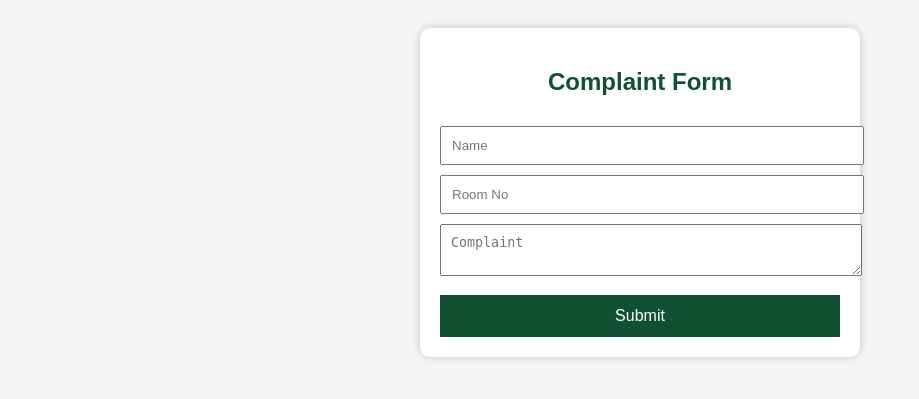
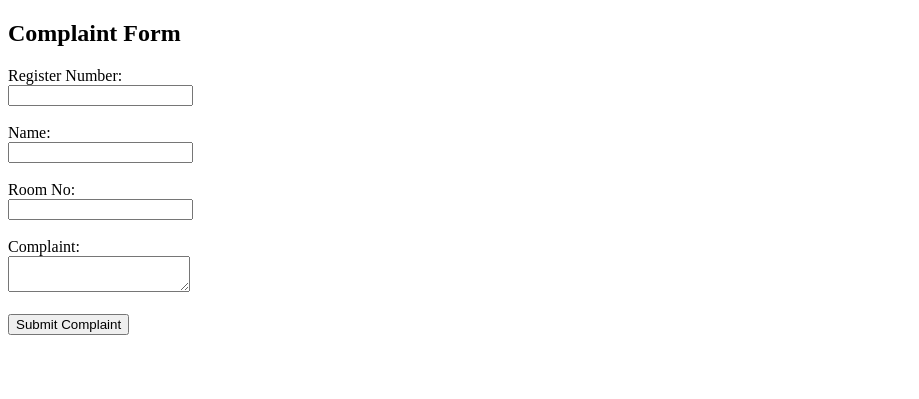
Before and after one commit to srinithisivanantham/hostel-chatbot, a Flask app: page /complaint in a window 1280 px wide. Shown: the top 399 px of the page, without its empty margins (0-919 px from the left). Run offline with Flask 3, Linux system fonts and the light colour scheme.

Commit message:
Fixed complaint form register number and submission

```diff
--- a/app.py
+++ b/app.py
@@ -16,7 +16,6 @@ def init_db():
     conn = sqlite3.connect(DB_PATH)
     cursor = conn.cursor()
 
-    # Leave table with Register Number
     cursor.execute("""
         CREATE TABLE IF NOT EXISTS leave_applications (
             id INTEGER PRIMARY KEY AUTOINCREMENT,
@@ -29,7 +28,6 @@ def init_db():
         )
     """)
 
-    # Complaint table with Register Number
     cursor.execute("""
         CREATE TABLE IF NOT EXISTS complaints (
             id INTEGER PRIMARY KEY AUTOINCREMENT,
@@ -55,19 +53,19 @@ def home():
 def chatbot():
     msg = request.args.get("msg", "").lower()
 
-    if "hi" in msg or "hello" in msg:
-        return "Hello! Welcome to PKR Hostel 😊"
+    if "hi" in msg or "hello" in msg or "hey" in msg:
+        return "Hello! Welcome to PKR Hostel 😊 How can I hel you?"
 
-    elif "rules" in msg or "hostel rules" in msg:
+    elif "hostel rules" in msg or "rules" in msg:
         return "• Entry before 9 PM<br>• Maintain silence<br>• No outsiders allowed"
 
-    elif "food" in msg or "mess" in msg or "menu" in msg:
+    elif "mess menu" in msg or "food" in msg or "menu" in msg:
         return "Breakfast: Idli/Dosa<br>Lunch: Rice, Sambar<br>Dinner: Chapati"
 
-    elif "leave" in msg or "apply leave" in msg:
+    elif "leave" in msg:
         return "Apply for leave here: <a href='/leave'>Leave Form</a>"
 
-    elif "complaint" in msg or "problem" in msg:
+    elif "complaint" in msg:
         return "Register complaint here: <a href='/complaint'>Complaint Form</a>"
 
     elif "warden" in msg:
@@ -143,13 +141,10 @@ def admin_dashboard():
 
     conn = sqlite3.connect(DB_PATH)
     cursor = conn.cursor()
-
     cursor.execute("SELECT * FROM leave_applications")
     leaves = cursor.fetchall()
-
     cursor.execute("SELECT * FROM complaints")
     complaints = cursor.fetchall()
-
     conn.close()
 
     return render_template(
--- a/templates/complaint.html
+++ b/templates/complaint.html
@@ -2,51 +2,27 @@
 <html>
 <head>
     <title>Complaint Form</title>
-    <meta name="viewport" content="width=device-width, initial-scale=1">
-    <style>
-        body {
-            font-family: Arial;
-            background: #f5f5f5;
-            padding: 20px;
-        }
-        form {
-            background: white;
-            padding: 20px;
-            border-radius: 10px;
-            max-width: 400px;
-            margin: auto;
-            box-shadow: 0 0 10px rgba(0,0,0,0.2);
-        }
-        h2 {
-            text-align: center;
-            color: #0f5132;
-        }
-        input, textarea {
-            width: 100%;
-            padding: 10px;
-            margin-top: 10px;
-        }
-        button {
-            width: 100%;
-            margin-top: 15px;
-            padding: 12px;
-            background: #0f5132;
-            color: white;
-            border: none;
-            font-size: 16px;
-        }
-    </style>
 </head>
 <body>
 
-<form method="post" action="/submit_complaint">
-    <h2>Complaint Form</h2>
+<h2>Complaint Form</h2>
 
-    <input type="text" name="name" placeholder="Name" required>
-    <input type="text" name="room_no" placeholder="Room No" required>
-    <textarea name="complaint" placeholder="Complaint" required></textarea>
+<form action="/submit_complaint" method="post">
 
-    <button type="submit">Submit</button>
+    <label>Register Number:</label><br>
+    <input type="text" name="register_no" required><br><br>
+
+    <label>Name:</label><br>
+    <input type="text" name="name" required><br><br>
+
+    <label>Room No:</label><br>
+    <input type="text" name="room_no" required><br><br>
+
+    <label>Complaint:</label><br>
+    <textarea name="complaint" required></textarea><br><br>
+
+    <button type="submit">Submit Complaint</button>
+
 </form>
 
 </body>
```
